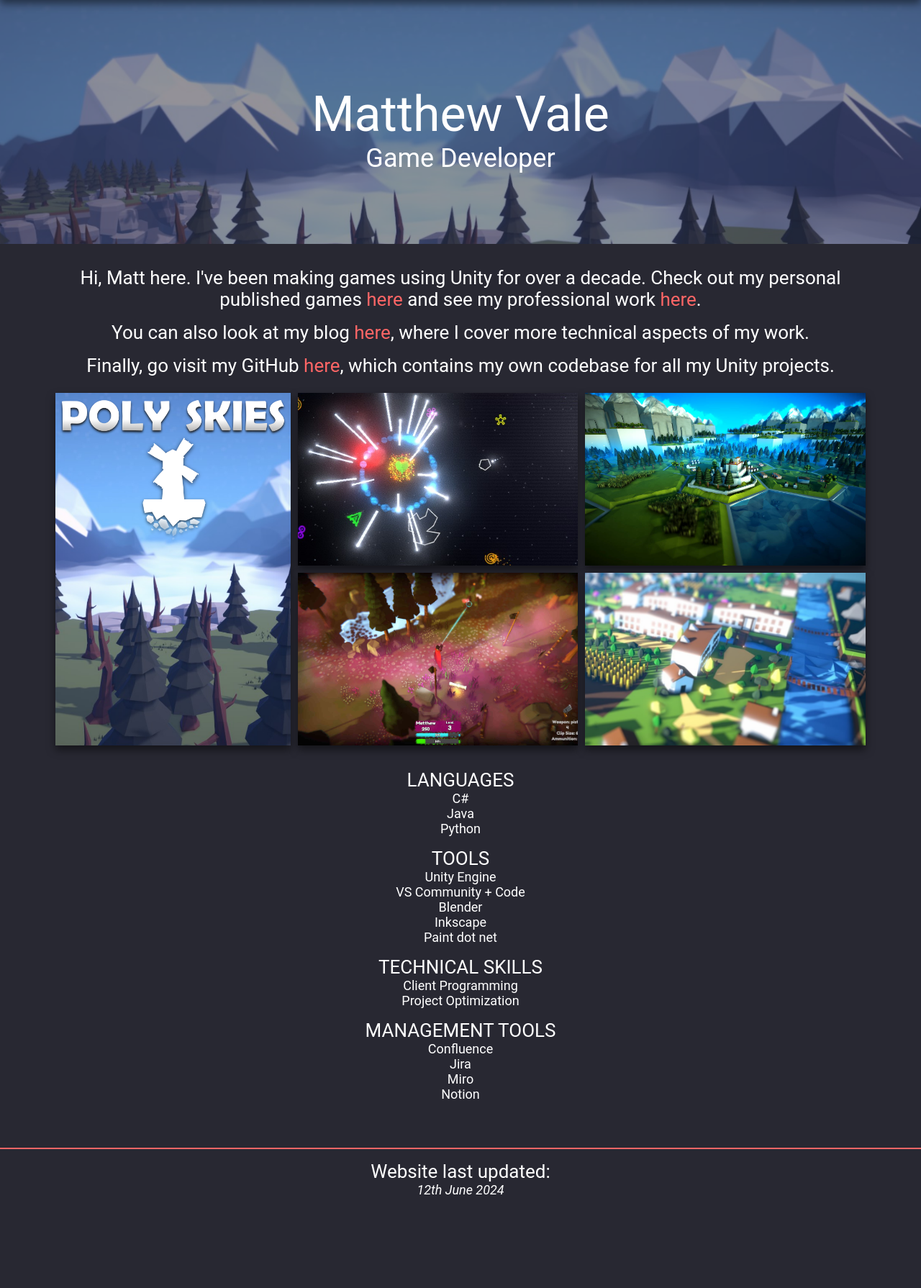
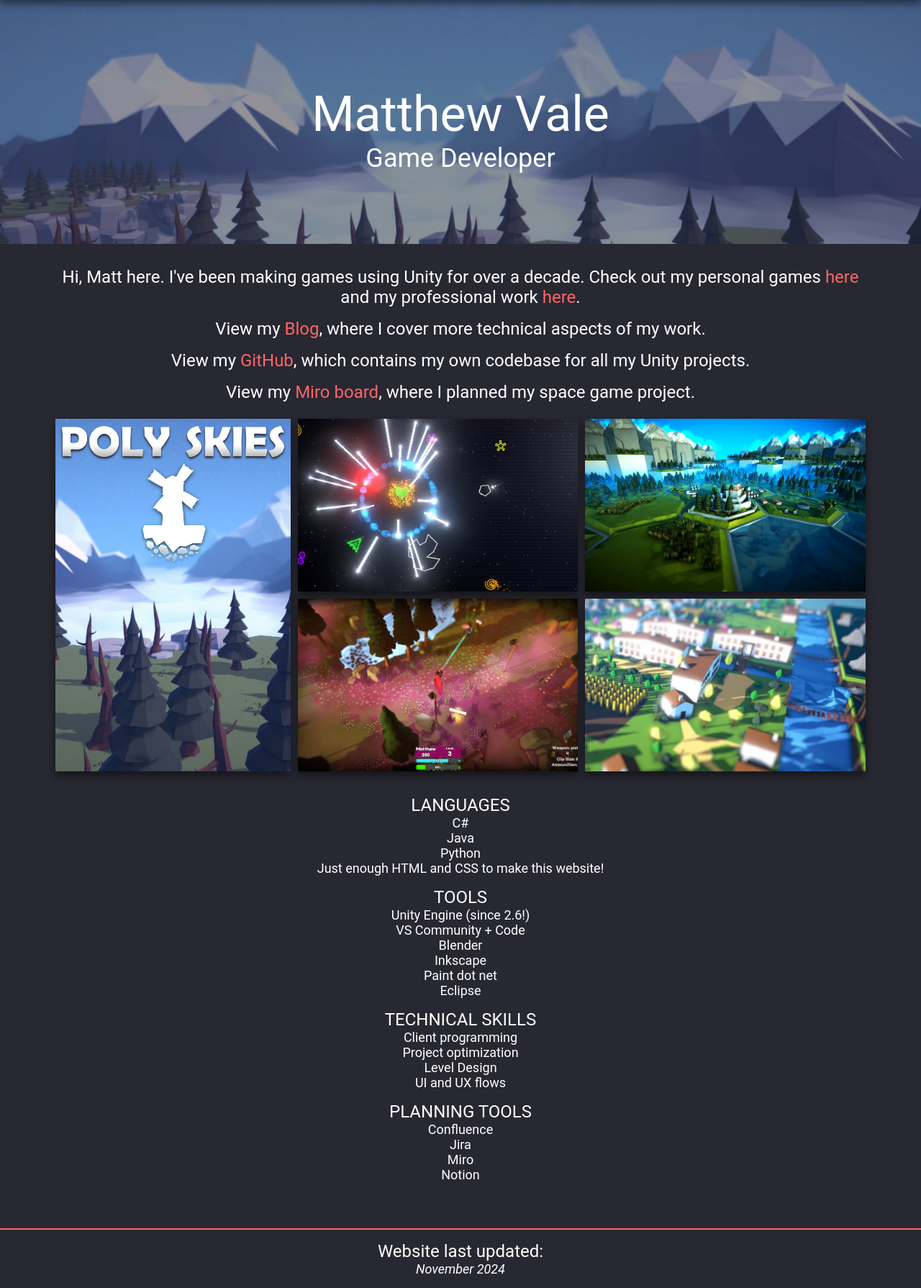
Before and after one commit to matthewvale/matthewvale-portfolio, a PHP site: page / in a window 1280 px wide. Shown: the part 61-1851 px from the top of the page at 72% size. Before the commit the page ends 1721 px from the top, so only its background shows below. Run offline with PHP 8.4, Linux system fonts and the light colour scheme; some web fonts are replaced.

Commit message:
Updated text

```diff
--- a/css/styles.css
+++ b/css/styles.css
@@ -15,7 +15,7 @@ i {
 }
 
 h3 {
-    font-size: 26px;
+    font-size: 24px;
 }
 
 h2 {
@@ -243,7 +243,7 @@ nav img {
     padding-top: 16px;
 }
 .skill-title a {
-    font-size: 26px;
+    font-size: 24px;
     color: #FF6666;
 }
 .skill-row {
--- a/index.php
+++ b/index.php
@@ -16,10 +16,11 @@
         <div class="page-content-container">
             <div class="skill-title">
                 <h3>Hi, Matt here. I've been making games using Unity for over a decade.
-                Check out my personal published games <a href="personal-games.php">here</a>
-                and see my professional work <a href="professional-games.php">here</a>.</h3>
-                <h3>You can also look at my blog <a href="https://matthewvaleblog.wordpress.com/">here</a>, where I cover more technical aspects of my work.</h3>
-                <h3>Finally, go visit my GitHub <a href="https://github.com/MattVale1">here</a>, which contains my own codebase for all my Unity projects.</h3>
+                Check out my personal games <a href="personal-games.php">here</a>
+                and my professional work <a href="professional-games.php">here</a>.</h3>
+                <h3>View my <a href="https://matthewvaleblog.wordpress.com/">Blog</a>, where I cover more technical aspects of my work.</h3>
+                <h3>View my <a href="https://github.com/MattVale1">GitHub</a>, which contains my own codebase for all my Unity projects.</h3>
+                <h3>View my <a href="https://miro.com/app/board/uXjVKO9t2B8=/?share_link_id=118558371974">Miro board</a>, where I planned my space game project.</h3>
             </div>
             <div class="homepage-game-collection">
                 <div class="homepage-game-promo">
@@ -42,26 +43,30 @@
                     <p>C#</p>
                     <p>Java</p>
                     <p>Python</p>
+                    <p>Just enough HTML and CSS to make this website!</p>
                 </div>
                 <div class="skill-title">
                     <h3>TOOLS</h3>
                 </div>
                 <div class="skill-row">
-                    <p>Unity Engine</p>
+                    <p>Unity Engine (since 2.6!)</p>
                     <p>VS Community + Code</p>
                     <p>Blender</p>
                     <p>Inkscape</p>
                     <p>Paint dot net</p>
+                    <p>Eclipse</p>
                 </div>
                 <div class="skill-title">
                     <h3>TECHNICAL SKILLS</h3>
                 </div>
                 <div class="skill-row">
-                    <p>Client Programming</p>
-                    <p>Project Optimization</p>
+                    <p>Client programming</p>
+                    <p>Project optimization</p>
+                    <p>Level Design</p>
+                    <p>UI and UX flows</p>
                 </div>
                 <div class="skill-title">
-                    <h3>MANAGEMENT TOOLS</h3>
+                    <h3>PLANNING TOOLS</h3>
                 </div>
                 <div class="skill-row">
                     <p>Confluence</p>
--- a/php/footer.php
+++ b/php/footer.php
@@ -2,7 +2,7 @@
     <div class="footer-container">
         <div class="footer-section">
             <h3>Website last updated:</h3>
-            <i>12th June 2024</i>
+            <i>November 2024</i>
         </div>
     </div>
 </footer>
--- a/who-am-i.php
+++ b/who-am-i.php
@@ -16,10 +16,12 @@
         <div class="page-content-container">
             <div class="skill-title">
                 <h3>Don't worry, I didn't hit my head... I'm Matthew, professional game developer since 2022 and solo indie developer since 2009.</h3>
-                <h3>That's like, 15 years of looking at the Unity Editor...</h3>
+                <h3>That's 15 years of looking at the Unity Editor...</h3>
                 <h3>In my personal development blog, I track my game dev journey and write technical blog posts, I really recommend you take a look!</h3>
+                <h3><a href="https://matthewvaleblog.wordpress.com/" target="_blank">Visit my development blog here</a></h3>
                 <br></br>
-                <h3><a href="https://matthewvaleblog.wordpress.com/" target="_blank">Visit my development blog here</a></h3>
+                <h3>A lot of software and games that we see today are badly optimized or have lots of bugs, often both. One of my missions is to prevent this with simple code, and less of it.</h3>
+                <h3>Let's make software great again!</h3>
             </div>
         </div>
     </body>
```
Also changed, not shown: professional-games.php (+0 -13 lines).
